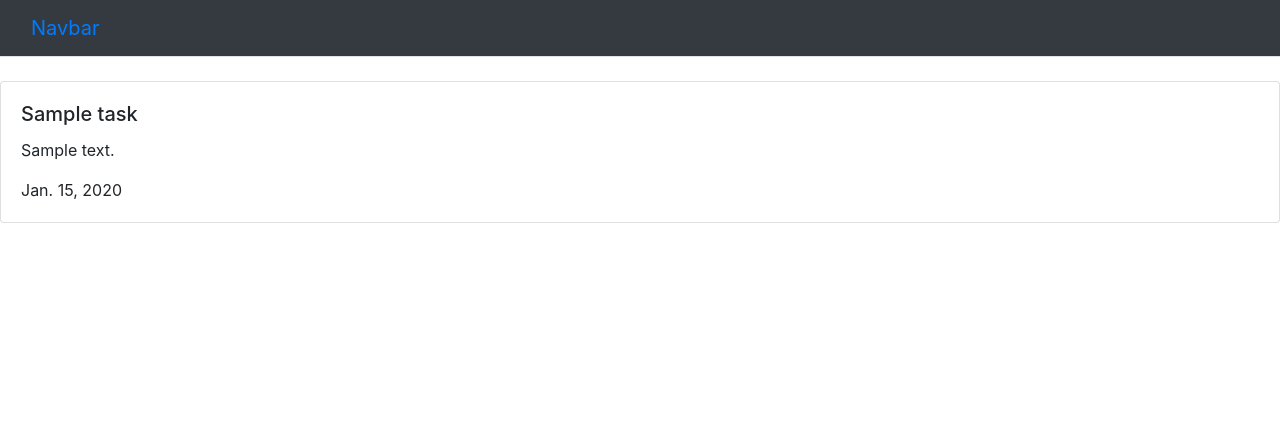
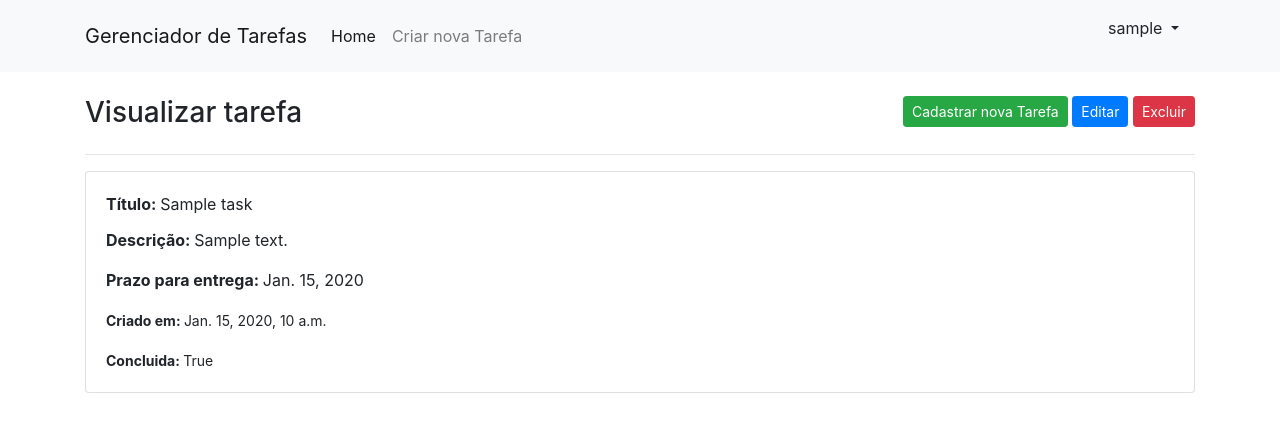
Before and after one commit to faamaral/task_manager, a Django app: page /tasks/visualizar/1 in a window 1280 px wide. Shown: the top 432 px of the page. Run offline with Django 4.2, Linux system fonts and the light colour scheme; a user stored in the database is signed in; tables that the repository leaves empty hold one stand-in row (values such as "Sample post"); some libraries are stand-ins or nearby versions.

Commit message:
crud implementation

```diff
--- a/requirements.txt
+++ b/requirements.txt
@@ -1,4 +1,9 @@
 asgiref==3.8.1
+crispy-bootstrap4==2024.1
 Django==4.2
+django-crispy-forms==2.3
+Faker==28.0.0
+python-dateutil==2.9.0.post0
+six==1.16.0
 sqlparse==0.5.1
 typing_extensions==4.12.2
--- a/task_manager/settings.py
+++ b/task_manager/settings.py
@@ -38,6 +38,8 @@ INSTALLED_APPS = [
     'django.contrib.messages',
     'django.contrib.staticfiles',
     'tasks',
+    'crispy_forms',
+    'crispy_bootstrap4',
 ]
 
 MIDDLEWARE = [
@@ -126,3 +128,7 @@ DEFAULT_AUTO_FIELD = 'django.db.models.BigAutoField'
 LOGOUT_REDIRECT_URL='login'
 
 LOGIN_REDIRECT_URL='index'
+
+CRISPY_ALLOWED_TEMPLATE_PACKS = "bootstrap4"
+
+CRISPY_TEMPLATE_PACK = "bootstrap4"
--- a/tasks/models.py
+++ b/tasks/models.py
@@ -2,9 +2,9 @@ from django.db import models
 from django.contrib.auth.models import User
 
 class Task(models.Model):
-    title = models.CharField(max_length=250)
-    description = models.TextField()
-    completed = models.BooleanField(null=True)
+    title = models.CharField(verbose_name="Título",max_length=250)
+    description = models.TextField(verbose_name="Descrição")
+    completed = models.BooleanField(default=False)
     created_at = models.DateTimeField(auto_now_add=True)
-    due_date = models.DateField()
+    due_date = models.DateField(verbose_name="Data para finalização")
     user = models.ForeignKey(User, on_delete=models.CASCADE)
--- a/tasks/templates/base.html
+++ b/tasks/templates/base.html
@@ -4,14 +4,42 @@
     <meta charset="UTF-8">
     <title>Gerenciador de Tarefas - {% block title %} {% endblock %}</title>
 <link rel="stylesheet" href="https://cdn.jsdelivr.net/npm/bootstrap@4.6.2/dist/css/bootstrap.min.css" integrity="sha384-xOolHFLEh07PJGoPkLv1IbcEPTNtaed2xpHsD9ESMhqIYd0nLMwNLD69Npy4HI+N" crossorigin="anonymous">
+<link rel="stylesheet" href="https://cdn.datatables.net/2.1.4/css/dataTables.dataTables.css" />
 </head>
 <body>
-    <nav class="navbar bg-dark border-bottom border-body mb-4">
-        <div class="container-fluid">
-          <a class="navbar-brand" href="#">Navbar</a>
+    <nav class="navbar navbar-expand-lg navbar-light bg-light mb-4">
+        <div class="container">
+          <a class="navbar-brand" href="{% url "index" %}">Gerenciador de Tarefas</a>
+
+        <div class="collapse navbar-collapse d-flex" id="navbarNavDropdown">
+          <ul class="navbar-nav">
+            <li class="nav-item active">
+              <a class="nav-link" href="{% url "index" %}">Home <span class="sr-only">(current)</span></a>
+            </li>
+            <li class="nav-item">
+              <a class="nav-link" href="{% url "create" %}">Criar nova Tarefa</a>
+            </li>
+
+          </ul>
         </div>
+        <div class="d-flex">
+          {% if user.is_authenticated %}
+          <div class="dropdown">
+            <p class="nav-link dropdown-toggle" href="#" id="navbarDropdownMenuLink" role="button" data-toggle="dropdown" aria-haspopup="true" aria-expanded="false">
+              {{request.user.username}}
+            </p>
+            <div class="dropdown-menu" aria-labelledby="navbarDropdownMenuLink">
+              <a class="dropdown-item" href="{% url "logout" %}">Sair</a>
+            </div>
+            {% else %}
+              <a href="{% url "login" %}" class="nav-item">Entrar</a>
+            {% endif %}
+          </div>
+        </div>
+        </div>
+
       </nav>
-      <main>
+      <main class="container">
     {% block content %}
 
     {% endblock %}
@@ -20,5 +48,10 @@
 <script src="https://cdn.jsdelivr.net/npm/jquery@3.5.1/dist/jquery.slim.min.js" integrity="sha384-DfXdz2htPH0lsSSs5nCTpuj/zy4C+OGpamoFVy38MVBnE+IbbVYUew+OrCXaRkfj" crossorigin="anonymous"></script>
 <script src="https://cdn.jsdelivr.net/npm/popper.js@1.16.1/dist/umd/popper.min.js" integrity="sha384-9/reFTGAW83EW2RDu2S0VKaIzap3H66lZH81PoYlFhbGU+6BZp6G7niu735Sk7lN" crossorigin="anonymous"></script>
 <script src="https://cdn.jsdelivr.net/npm/bootstrap@4.6.2/dist/js/bootstrap.min.js" integrity="sha384-+sLIOodYLS7CIrQpBjl+C7nPvqq+FbNUBDunl/OZv93DB7Ln/533i8e/mZXLi/P+" crossorigin="anonymous"></script>
+{% comment %} <script src="https://code.jquery.com/jquery-3.7.1.min.js" integrity="sha256-/JqT3SQfawRcv/BIHPThkBvs0OEvtFFmqPF/lYI/Cxo=" crossorigin="anonymous"></script> {% endcomment %}
+<script src="https://cdn.datatables.net/2.1.4/js/dataTables.js"></script>
+
+{% block scripts %}
+{% endblock scripts %}
 </body>
 </html>
--- /dev/null
+++ b/tasks/templates/confirm.html
@@ -0,0 +1,24 @@
+<!-- Modal -->
+<div class="modal fade" id="confirmModal" tabindex="-1" role="dialog" aria-labelledby="exampleModalLabel" aria-hidden="true">
+    <div class="modal-dialog" role="document">
+      <div class="modal-content">
+        <div class="modal-header">
+          <h5 class="modal-title" id="exampleModalLabel">Alerta</h5>
+          <button type="button" class="close" data-dismiss="modal" aria-label="Close">
+            <span aria-hidden="true">&times;</span>
+          </button>
+        </div>
+        <div class="modal-body">
+          <p><strong>Deseja mesmo excluir a tarefa: </strong>{{title}}?</p>
+        </div>
+        <div class="modal-footer">
+            <form action="{% url url_name id %}" method="post">
+                {% csrf_token %}
+                <button type="button" class="btn btn-secondary" data-dismiss="modal">Cancelar</button>
+                <button type="submit" class="btn btn-danger">Deletar</button>
+            </form>
+
+        </div>
+      </div>
+    </div>
+  </div>
--- a/tasks/templates/registration/login.html
+++ b/tasks/templates/registration/login.html
@@ -1,4 +1,4 @@
-
+{% extends "base.html" %}
 
 {% block content %}
 
--- a/tasks/templates/visualizar.html
+++ b/tasks/templates/visualizar.html
@@ -1,10 +1,23 @@
 {% extends "base.html" %}
 {% block content %}
+<div class="d-flex justify-content-between">
+    <h3>Visualizar tarefa</h3>
+    <div class="d-inline">
+        <a href="{% url "create" %}" class="btn btn-success btn-sm">Cadastrar nova Tarefa</a>
+        <a href="{% url "editar" tasks.id %}" class="btn btn-primary btn-sm">Editar</a>
+        <a href="#" class="btn btn-danger btn-sm" data-toggle="modal" data-target="#confirmModal" title="Excluir">Excluir</a>
+        {% include "confirm.html" with title=tasks.title id=tasks.id url_name='excluir' %}
+    </div>
+</div>
+<hr>
+
 <div class="card">
     <div class="card-body">
-        <h5 class="card-title">{{tasks.title}}</h5>
-        <p class="card-text">{{tasks.description}}</p>
-        <p class="card-text">{{tasks.due_date}}</p>
+        <p class="card-title"><strong>Título: </strong>{{tasks.title}}</p>
+        <p class="card-text"><strong>Descrição: </strong>{{tasks.description}}</p>
+        <p class="card-text"><strong>Prazo para entrega: </strong>{{tasks.due_date}}</p>
+        <p class="card-text"><small><strong>Criado em: </strong>{{tasks.created_at}}</small></p>
+        <p class="card-text"><small><strong>Concluida: </strong>{{tasks.completed}}</small></p>
     </div>
 </div>
 {% endblock content %}
--- a/tasks/urls.py
+++ b/tasks/urls.py
@@ -1,11 +1,12 @@
 from django.urls import path
-
 from . import views
 
 urlpatterns = [
-    path("", views.TasksView.as_view()),
+    path("", views.TasksView.as_view(), name="index"),
     path("criar/", views.criar, name="criar"),
+    path('create/', views.TaskCreate.as_view(), name='create'),
     path("visualizar/<int:id>", views.visualizar, name="visualizar"),
-    path("editar/", views.editar, name="editar"),
-    path("excluir/", views.excluir, name="excluir")
+    path("editar/<int:id>", views.editar, name="editar"),
+    path("excluir/<int:id>", views.excluir, name="excluir"),
+    path("concluir/<int:id>", views.concluir, name="concluir")
 ]
--- a/tasks/views.py
+++ b/tasks/views.py
@@ -2,12 +2,16 @@ from django.shortcuts import render, redirect
 from django.contrib.auth.decorators import login_required
 from django.contrib import messages
 from django.views.generic.list import ListView
+from django.views.generic.edit import CreateView
+from django.urls import reverse_lazy
+from django.contrib.auth.mixins import LoginRequiredMixin
 from .forms import CriarForm
 from .models import Task
 from datetime import datetime
 
-class TasksView(ListView):
+class TasksView(LoginRequiredMixin, ListView):
     model=Task
+    paginate_by=10
 
     def get_queryset(self, *args, **kwargs):
         qs = super(TasksView, self).get_queryset(*args, **kwargs)
@@ -16,7 +20,13 @@ class TasksView(ListView):
 
 def index(request):
 
-    return render(request, 'index.html', )
+    return render(request, 'index.html')
+
+class TaskCreate(LoginRequiredMixin,CreateView):
+    model=Task
+    fields=['title', 'description', 'due_date']
+    template_name='tasks/form.html'
+    success_url=reverse_lazy('index')
 
 @login_required
 def criar(request):
@@ -51,15 +61,26 @@ def editar(request, id):
         form = CriarForm(request.POST, instance=task)
         if form.is_valid():
             try:
-                task.title = form.cleaned_data["title"]
-                task.description = form.cleaned_data["description"]
-                task.due_date = form.cleaned_data["due_date"]
-                task.save()
+                form.save()
                 messages.success(request, "Tarefa alterada com sucesso!")
                 return redirect(visualizar,id=task.id)
             except Exception as error:
-                messages.error(request, f"Erro ao alterar tarefa!\n"+str(error))
-    return render(request, 'criar.html', {"tasks": task})
+                messages.error(request, f"Erro ao alterar tarefa!\n{str(error)}")
+    form = CriarForm(instance=task)
+    return render(request, 'criar.html', {"tasks": task, "form": form, "messages": messages})
+
+@login_required
+def concluir(request, id):
+    try:
+        task = Task.objects.get(id=id)
+        if task is not None:
+            task.completed = True
+            task.save()
+            messages.success(request, "Tarefa concluida com sucesso!")
+    except Exception as error:
+        messages.error(request, f"Tarefa não pode ser concluida.\n{str(error)}")
+    return redirect("index")
+
 
 @login_required
 def excluir(request, id):
@@ -69,6 +90,6 @@ def excluir(request, id):
             task.delete()
             messages.success(request, "Tarefa excluida com sucesso!")
         except Exception as error:
-            messages.error(request, f"Erro ao excluir a tarefa!\n"+str(error))
+            messages.error(request, "Erro ao excluir a tarefa!\n"+str(error))
 
-    return redirect(index)
+    return redirect("index")
```
Also changed, not shown: seed.py (added, +27 -0 lines), tasks/forms.py (+11 -7 lines), tasks/templates/criar.html (+6 -3 lines), tasks/templates/messages.html (added, +20 -0 lines), tasks/templates/tasks/form.html (added, +16 -0 lines), tasks/templates/tasks/task_list.html (+84 -13 lines), README.md (added), tasks/migrations/0002_alter_task_completed.py (added).
